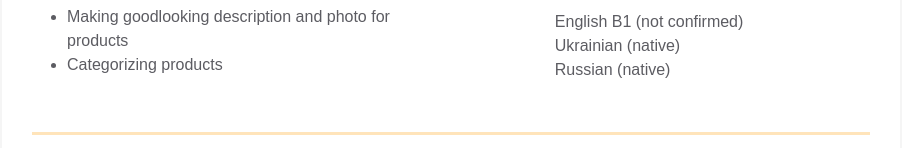
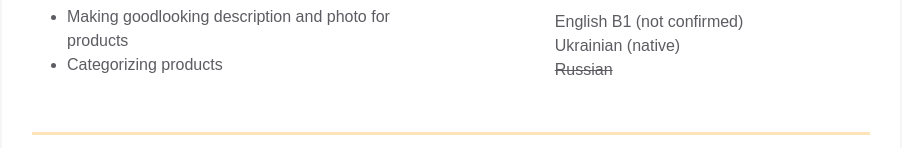
Before and after one commit to Zerrkal/homepage, a plain HTML site: page index.html in a window 1280 px wide. Shown: the part 874-1022 px from the top of the page, without its empty margins (189-1091 px from the left). Drawn offline with Linux system fonts and the light colour scheme.

Commit message:
cross out russian
cross out russian language

```diff
--- a/index.html
+++ b/index.html
@@ -176,7 +176,7 @@
                         Ukrainian (native)
                       </p>
                       <p class="additional-info__languages-item">
-                        Russian (native)
+                        <s>Russian</s>
                       </p>
                     </div>
                   </div>
```
